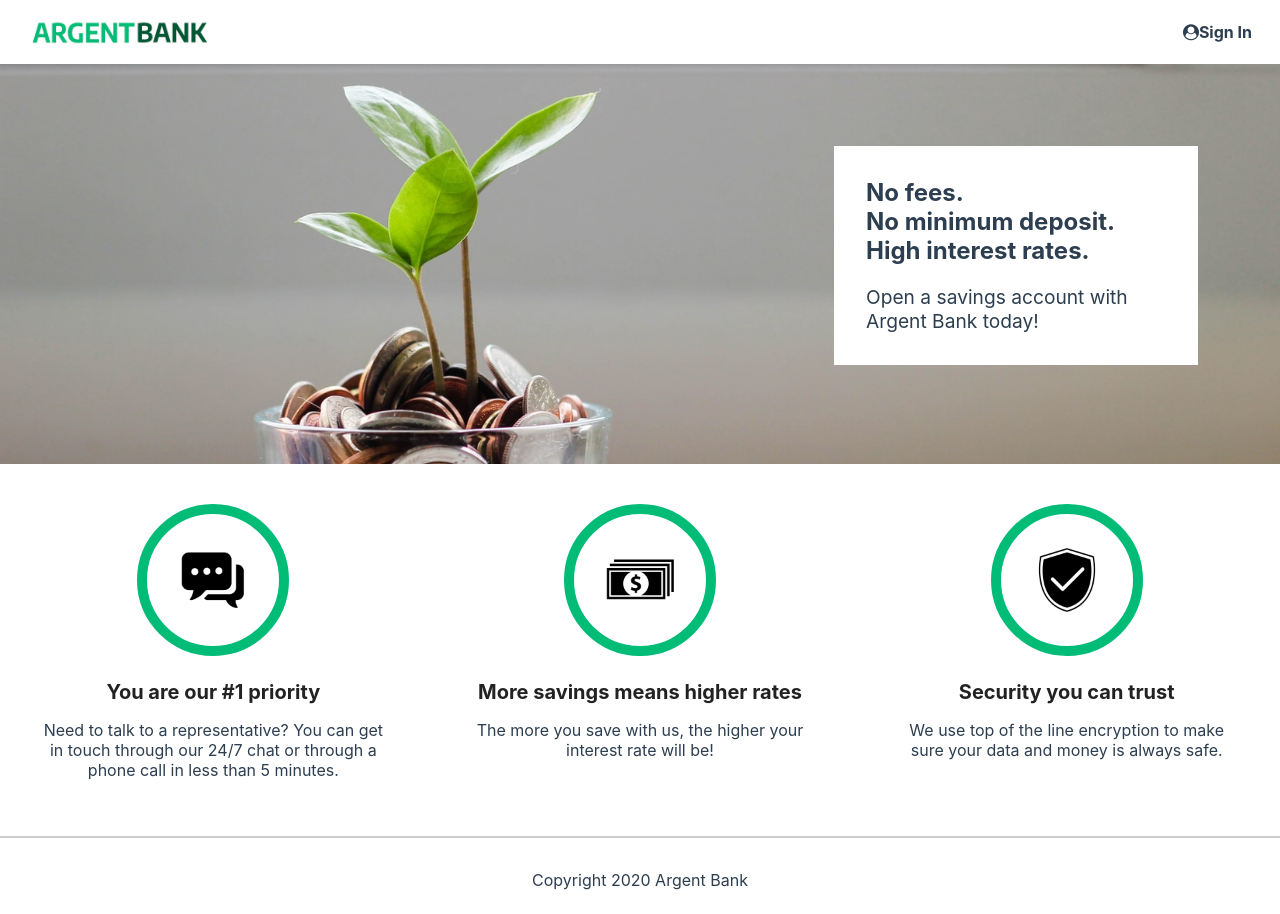
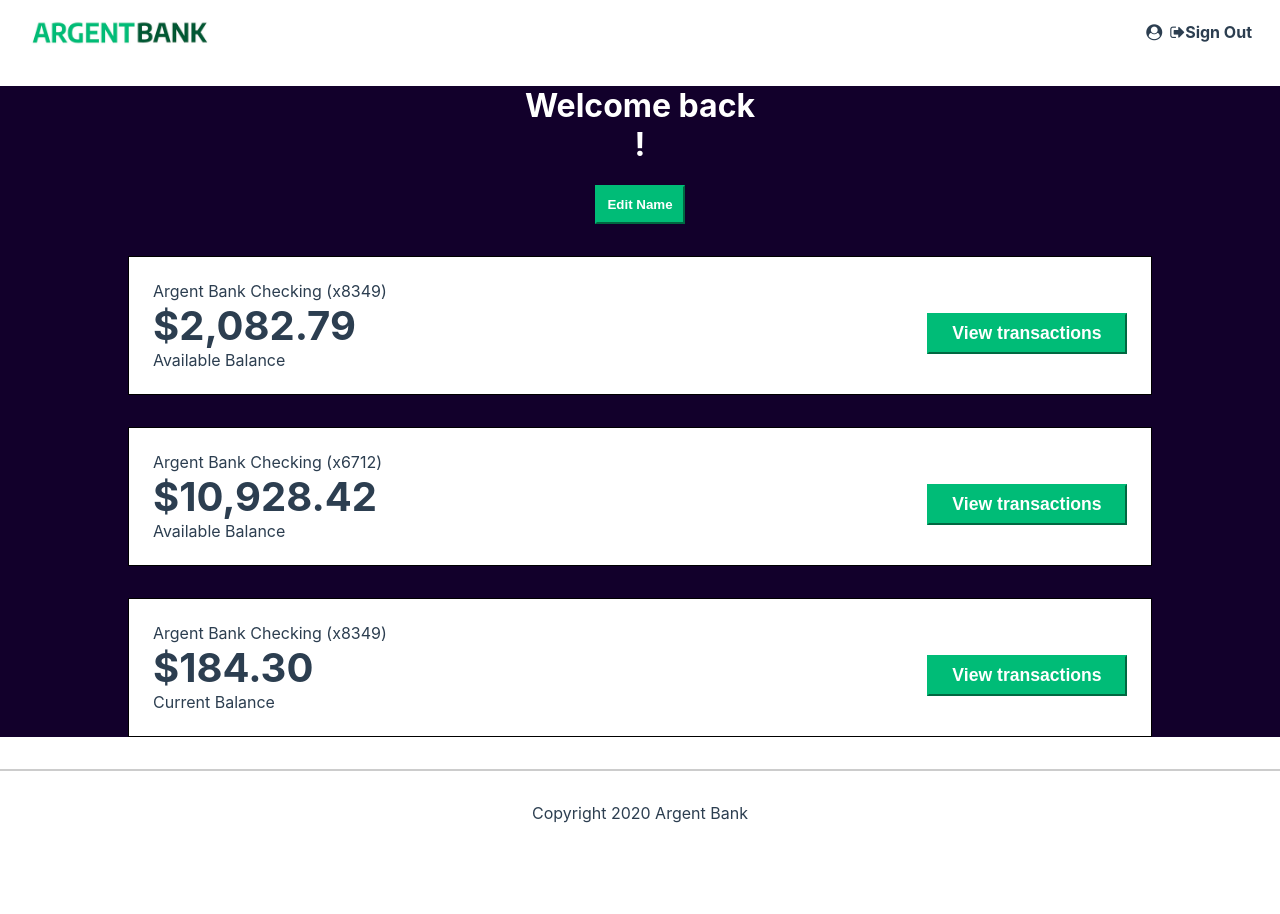
Before and after one commit to lois-rama/RamanandraibeLois_13_04122021, a React (Create React App) app: page /profile in a window 1280 px wide. Before the commit this address led to /. After the commit the page ends 847 px from the top, so only its background shows below. Built offline with nearby package versions, Linux system fonts and the light colour scheme; no server answers.

Commit message:
add: sign out logic

```diff
--- a/src/App.js
+++ b/src/App.js
@@ -1,4 +1,6 @@
 import { BrowserRouter, Route, Routes } from 'react-router-dom';
+import { useDispatch, useSelector } from 'react-redux';
+import { useEffect } from 'react';
 import './App.css';
 import Homepage from './pages/Homepage';
 import SignIn from './pages/SignIn';
@@ -6,7 +8,16 @@ import Profile from './pages/Profile';
 import Nav from './components/Nav';
 import Footer from './components/Footer';
 
+import { checkAutoLogin } from './service/AuthService';
+
 function App() {
+	const user = useSelector((state) => state.user);
+	const dispatch = useDispatch()
+
+	useEffect(() => {
+		checkAutoLogin(dispatch, user.userDetails);
+	}, []);
+
   return (
     <div className='App'>
 			<BrowserRouter>
--- a/src/actions/index.js
+++ b/src/actions/index.js
@@ -2,6 +2,7 @@ import { signInRequest, userProfileRequest, updateUserProfile } from "../service
 
 export const SIGN_IN_REQUEST = 'auth/signInRequest'
 export const SIGN_IN_SUCCESS = 'auth/signInSuccess'
+export const SIGN_OUT = 'auth/signOut'
 export const SIGN_IN_ERROR = 'auth/signInError'
 
 export const EDIT_USER_PROFILE = 'profile/editUserProfile';
@@ -35,6 +36,13 @@ export const signInError = (error) => {
 		type: SIGN_IN_ERROR,
 		payload: error,
 	}
+}
+
+export const signOut = () => {
+	localStorage.removeItem('userToken')
+	return {
+		type: SIGN_OUT,
+	};
 }
 
 export const getUserProfile = (token) => {
--- a/src/components/Nav.js
+++ b/src/components/Nav.js
@@ -1,9 +1,13 @@
 import React from 'react';
+import { useDispatch, useSelector } from "react-redux";
 import { Link } from 'react-router-dom';
 import '../styles/components/Nav.css'
 import logo from '../img/argentBankLogo.png';
+import { signOut } from '../actions';
 
 export default function Nav() {
+    const user = useSelector((state) => state.user);
+	const dispatch = useDispatch();
     return (
         <nav className="main-nav">
             <Link className="main-nav-logo" to="/">
@@ -14,12 +18,28 @@ export default function Nav() {
                 />
                 <h1 className="sr-only">Argent Bank</h1>
             </Link>
-            <div>
-                <Link className="main-nav-item" to="/sign-in">
-                    <i className="fa fa-user-circle"></i>
-                    Sign In
-                </Link>
-            </div>
+                {!user.isSignedIn ? (
+				<div>
+					<Link className='main-nav-item' to='/sign-in'>
+						<i className='fa fa-user-circle'></i>
+						Sign In
+					</Link>
+				</div>
+			) : (
+				<div>
+					<Link className='main-nav-item' to='/profile'>
+						<i className='fa fa-user-circle'></i>
+						{user.firstName}
+					</Link>
+					<Link
+						className='main-nav-item'
+						to='/' onClick={() => dispatch(signOut())}
+					>
+						<i className='fa fa-sign-out'></i>
+						Sign Out
+					</Link>
+				</div>
+			)}
         </nav>
     );
 }
--- a/src/pages/Homepage.js
+++ b/src/pages/Homepage.js
@@ -1,4 +1,6 @@
 import React from 'react';
+import { Navigate } from 'react-router-dom'
+import { useSelector } from "react-redux";
 import securityIcon from '../img/icon-security.png';
 import moneyIcon from '../img/icon-money.png';
 import chatIcon from '../img/icon-chat.png';
@@ -6,6 +8,7 @@ import chatIcon from '../img/icon-chat.png';
 import '../styles/pages/Homepage.css';
 
 export default function Homepage() {
+
     return (
         <main>
             <div className="hero">
--- a/src/pages/Profile.js
+++ b/src/pages/Profile.js
@@ -1,5 +1,5 @@
 import React, { useEffect, useState } from 'react';
-import { useDispatch, useSelector,  } from 'react-redux';
+import { useDispatch, useSelector } from 'react-redux';
 import { Navigate } from 'react-router';
 import { getUserProfile, editUserProfile } from '../actions/index';
 
@@ -28,11 +28,13 @@ export default function Profile() {
 		setEditing(false);
 
 		if (editedProfile.firstName && editedProfile.lastName !== '') {
-			dispatch(editUserProfile(editedProfile.firstName, editedProfile.lastName, user.token));
+			dispatch(editUserProfile(editedProfile.firstName, editedProfile.lastName,user.token));
 		}
 	};
-
-	if (!user.isSignedIn) return <Navigate to='/' />;
+    console.log("ok")
+	if (!user.isSignedIn) return <Navigate to='/sign-in
+	' />;
+	console.log("ok")
 
 	return (
 		<main className='main bg-dark'>
--- a/src/reducers/index.js
+++ b/src/reducers/index.js
@@ -1,5 +1,5 @@
 import { combineReducers } from 'redux';
-import { SIGN_IN_REQUEST, SIGN_IN_SUCCESS, SIGN_IN_ERROR, EDIT_USER_PROFILE, EDIT_USER_PROFILE_ERROR } from '../actions';
+import { SIGN_IN_REQUEST, SIGN_IN_SUCCESS, SIGN_IN_ERROR, SIGN_OUT, EDIT_USER_PROFILE, EDIT_USER_PROFILE_ERROR } from '../actions';
 const initialState = {
     signInRequest: false,
 	isSignedIn: false,
@@ -32,6 +32,9 @@ const user = (state = initialState, action) => {
                 ...state,
                 error: action.payload.message,
             };
+        case SIGN_OUT:
+            return initialState;
+
         case EDIT_USER_PROFILE:
             return {
                 ...state,
--- a/src/service/API.js
+++ b/src/service/API.js
@@ -6,7 +6,8 @@ const instance = axios.create({
 
 export const signInRequest = async (user) => {
 	const res = await instance.post(`/login`, user);
-	return res.data.body.token;
+	localStorage.setItem('userToken', res.data.body.token)
+	return localStorage.getItem('userToken');
 };
 
 export const userProfileRequest = async (token) => {
--- /dev/null
+++ b/src/service/AuthService.js
@@ -0,0 +1,7 @@
+import { signInSuccess, getUserProfile } from "../actions";
+
+export function checkAutoLogin(dispatch, userDetails) {
+    const tokenDetails = localStorage.getItem('userToken');
+    dispatch(signInSuccess(userDetails, tokenDetails))
+    dispatch(getUserProfile(tokenDetails))
+}
```
